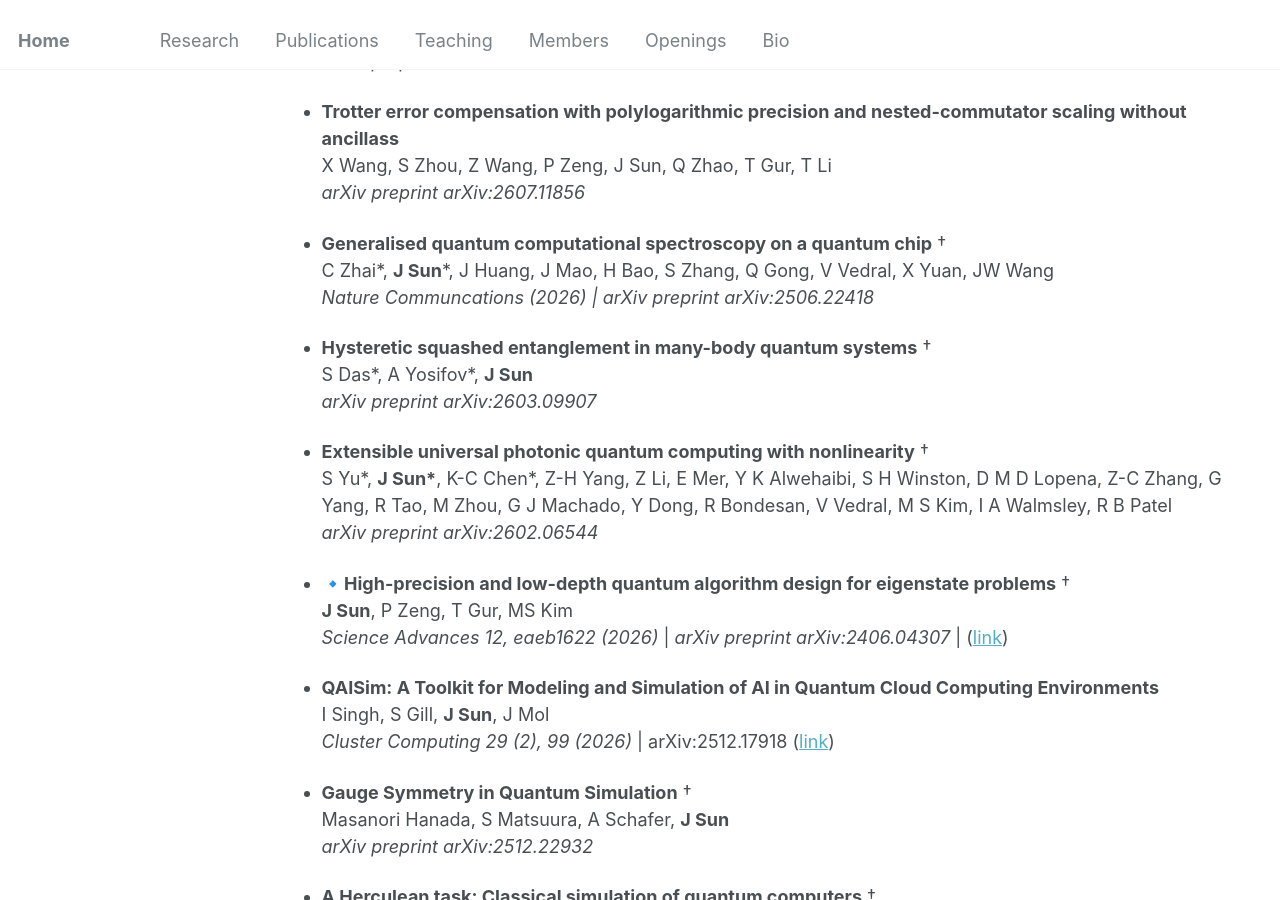
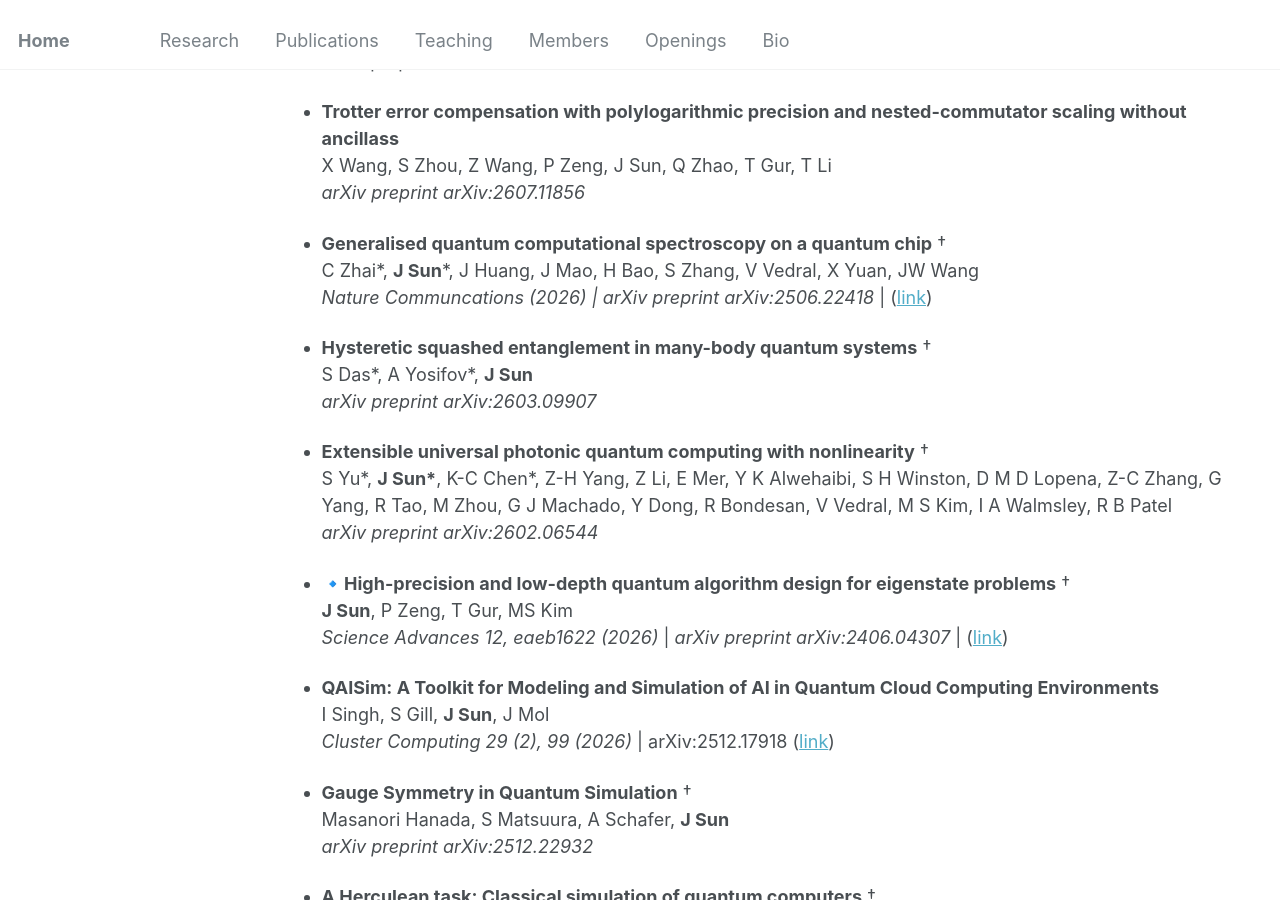
Before and after one commit to jinzhao-sun/jinzhao-sun.github.io, a Jekyll site: the page built from _pages/publications.md, in a window 1280 px wide and 900 px high, scrolled down 401 px. Built offline with Jekyll 4.4.1, drawn with Linux system fonts in a browser that asks for light colours.

Commit message:
Update publications.md

```diff
--- a/_pages/publications.md
+++ b/_pages/publications.md
@@ -29,8 +29,8 @@ Find descriptions of my research works under **[Research](research.md)**.
   *arXiv preprint arXiv:2607.11856*
 
 - **Generalised quantum computational spectroscopy on a quantum chip** †<br>
-  C Zhai\*, **J Sun**\*, J Huang, J Mao, H Bao, S Zhang, Q Gong, V Vedral, X Yuan, JW Wang<br>
-  *Nature Communcations (2026) | arXiv preprint arXiv:2506.22418*
+  C Zhai\*, **J Sun**\*, J Huang, J Mao, H Bao, S Zhang, V Vedral, X Yuan, JW Wang<br>
+  *Nature Communcations (2026) | arXiv preprint arXiv:2506.22418* | ([link](https://www.nature.com/articles/s41467-026-74936-7))
 
 - **Hysteretic squashed entanglement in many-body quantum systems** †<br>
   S Das\*, A Yosifov\*, **J Sun**  <br>
```
